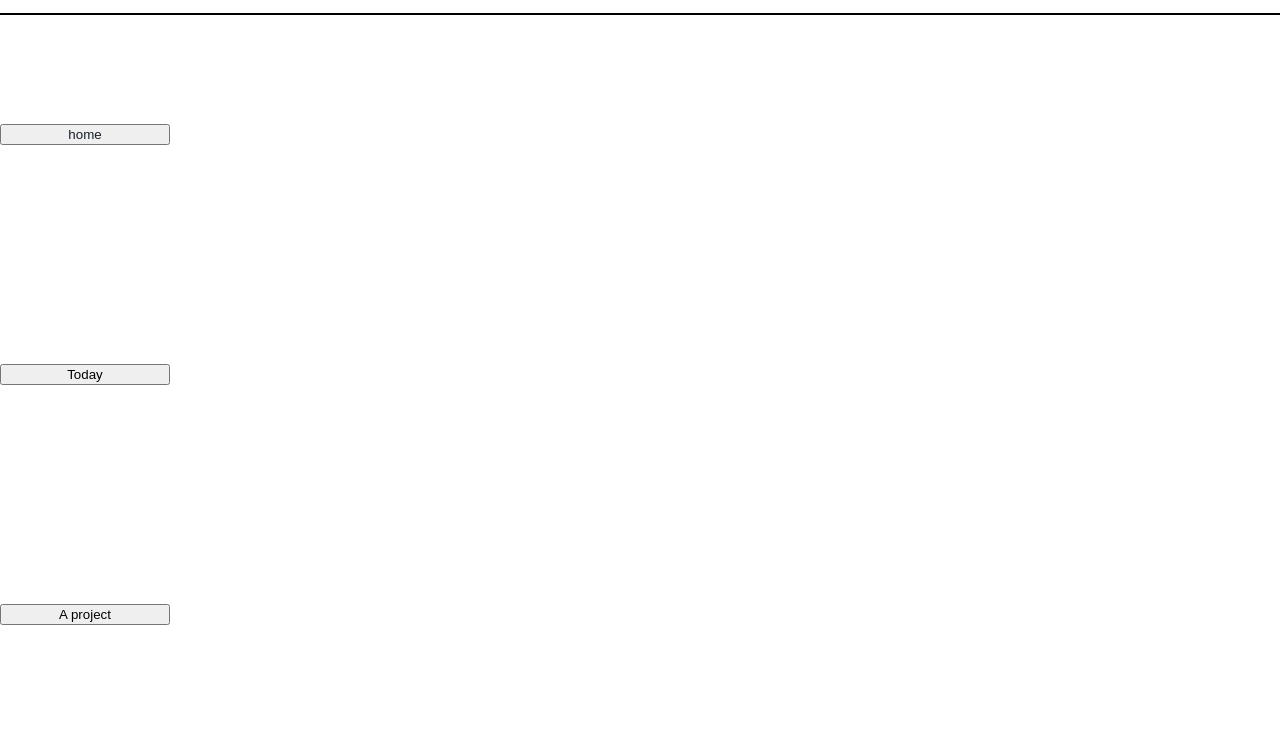
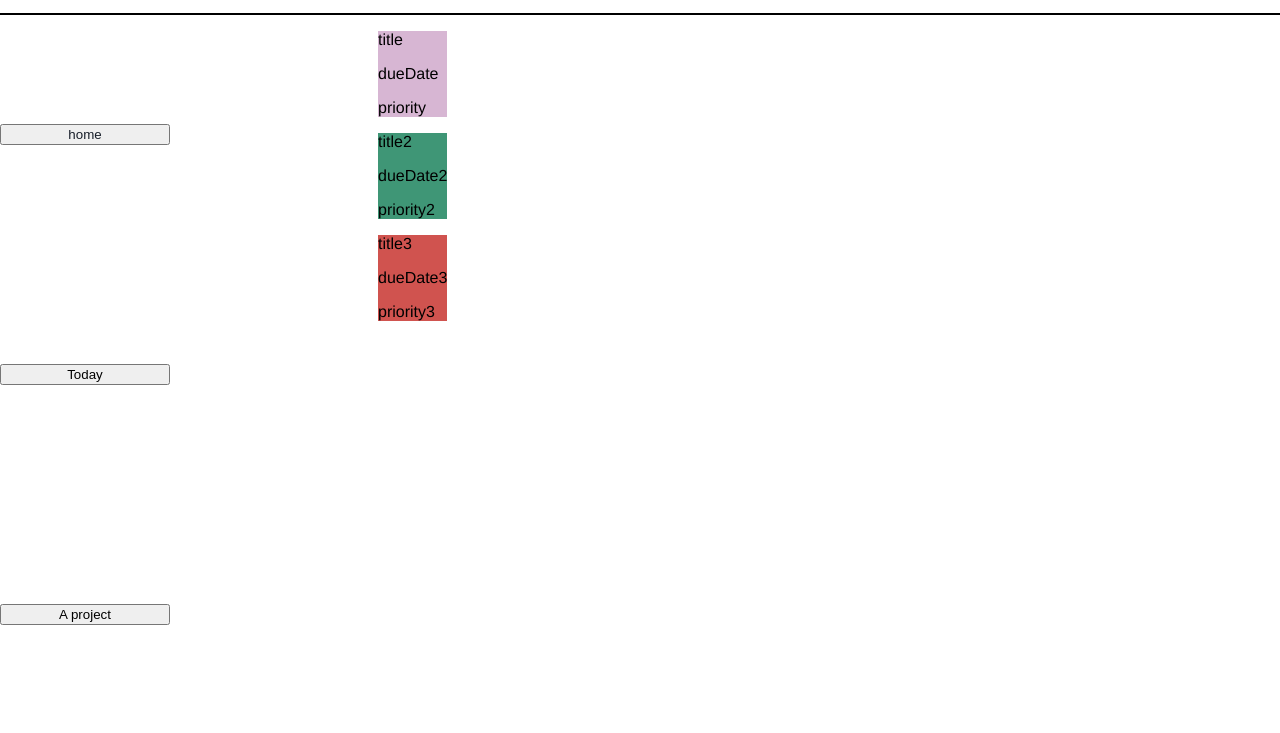
Before and after one commit to miamam1/TOP-toDoList, a website built with webpack: page dist/index.html in a window 1280 px wide. Both pictures are taken after a click on the button "home". Shown: the part 67-800 px from the top of the page. Built offline with nearby package versions, Linux system fonts and the light colour scheme.

Commit message:
DOM now: - When loading in, automatically goes to home page - Added some dummy data to today to showcase ability to switch projects - Viewer can see title, duedate and priotiy for each to do. Need to: - Add details section to allow user to view further info of the to do - Allow to do deletion - Allow user to add new to do / make a new project - Clean up UI

```diff
--- a/src/index.js
+++ b/src/index.js
@@ -1,5 +1,5 @@
 import './style.css';
-import { navBar, sideBar } from './interface';
+import { navBar, sideBar, projectShowcase } from './interface';
 
 
 
@@ -76,6 +76,7 @@ add ability to edit/delete to dos and projects
 make sure DOM logic is seperate  */
 
 /* could add a fn in the project class to allow this */
+
 class Project {
     constructor(title) {
         this.title = title
@@ -126,9 +127,16 @@ sideBar(projects)
 projects[0].addNewtoDo("title", "dueDate", "priority", "Description")
 projects[0].addNewtoDo("title2", "dueDate2", "priority2", "Description2")
 projects[0].addNewtoDo("title3", "dueDate3", "priority3", "Description3")
+
+
+
+projects[1].addNewtoDo("titleB", "dueDateB", "priorityB", "DescriptionB")
+projects[1].addNewtoDo("titleB2", "dueDateB2", "priorityB2", "DescriptionB2")
+projects[1].addNewtoDo("titleB3", "dueDateB3", "priorityB3", "DescriptionB3")
 /* big brain, could use the method above for functions for DOM or smth */
 /* also check emails send myself an image */
 
+projectShowcase(projects, 0)
 
 
 export {
--- a/src/interface.js
+++ b/src/interface.js
@@ -23,6 +23,7 @@ function navBar() {
 /* have a list of projects that gets added to everytime a new project is made */
 
 function sideBar(projects) {
+    const contentContainer = document.getElementById("contentContainer")
     const sideBarContainer = document.createElement("div")
     sideBarContainer.classList.add("sideBarContainer")
     for(let i = 0; i < projects.length; i++) {
@@ -33,18 +34,24 @@ function sideBar(projects) {
         button.classList.add("sideBarProject")
         button.onclick = function () {
             projectShowcase(projects, i)
+
         }
         sideBarContainer.append(button)
 
     }
     /* have stuff here for the buttons that has an onclick using the i, using the function below */
-     document.body.append(sideBarContainer)
+     contentContainer.append(sideBarContainer)
 
 
 }
 
 
 function projectShowcase(projects, index) {
+    const eraser = document.getElementsByClassName("projectContainer")
+    for(let i = 0; i < eraser.length; i++) {
+        eraser[0].parentNode.removeChild(eraser[0])
+    }
+    const contentContainer = document.getElementById("contentContainer")
     const project = projects[index].gettoDos()
     const projectContainer = document.createElement("div")
     let toDoInfo
@@ -58,15 +65,12 @@ function projectShowcase(projects, index) {
         const priorityText = document.createElement("p")
         priorityText.textContent = toDoInfo[3]
         toDoContainer.style.backgroundColor = "#" + Math.floor(Math.random()*16777215).toString(16)
-
         toDoContainer.classList.add("toDoContainer")
         projectContainer.classList.add("projectContainer")
-
         toDoContainer.append(titleText, dueDateText, priorityText)
         projectContainer.append(toDoContainer)
-        document.body.append(projectContainer)
+        contentContainer.append(projectContainer)
     }
-
 }
 
 
@@ -87,7 +91,6 @@ the previous project with restaraunts
 
 
 
-/* so our current problem: can't access the projects list of to dos */
 
 
 
--- a/src/style.css
+++ b/src/style.css
@@ -18,7 +18,7 @@ body {
     font-family:'Franklin Gothic Medium', 'Arial Narrow', Arial, sans-serif;
     margin: 0;
     display: flex;
-    flex-direction: column;
+    flex-direction: column-reverse;
 }
 
 .navbar {
@@ -108,12 +108,15 @@ button:focus  {
   display: flex;
   flex-direction: column;
   width: 10%;
-  flex-grow: 1;
+
   height: 90vh;
   justify-content: space-around;
 
 }
 
-.projectContainer {
 
+
+#contentContainer {
+  display: flex;
+  gap: 250px;
 }
```
Also changed, not shown: dist/index.html, dist/main.js.
